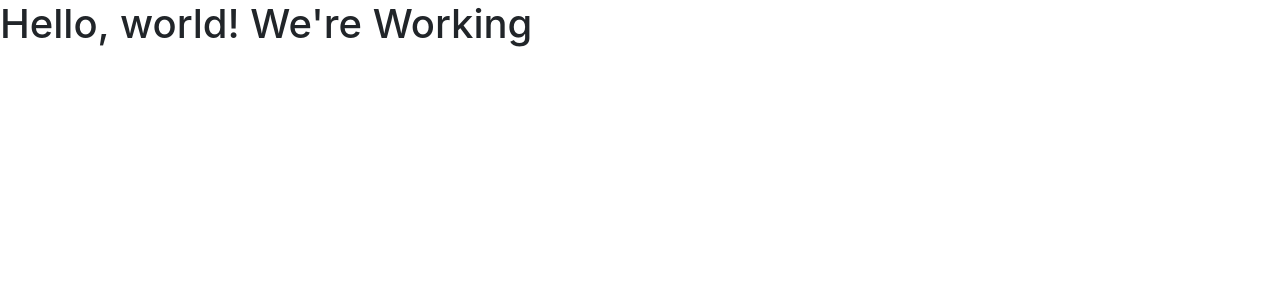
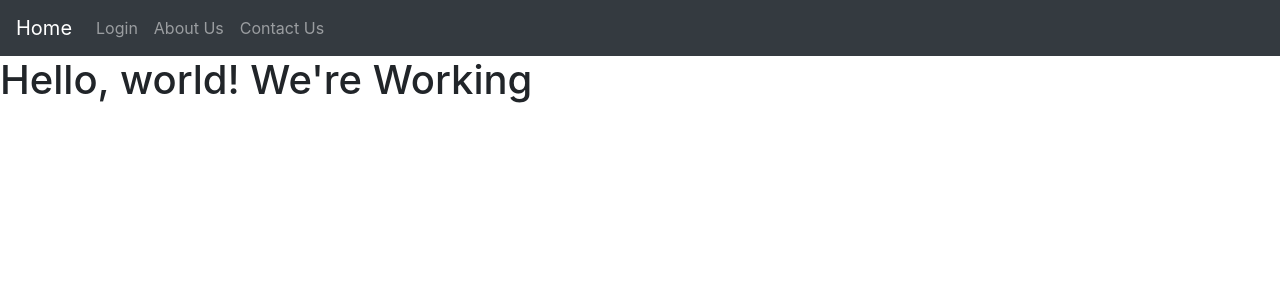
Before and after one commit to prakash-naikwadi/Blog-App, a Django app: page / in a window 1280 px wide. Shown: the top 300 px of the page. Run offline with Django 3.2, Linux system fonts and the light colour scheme; some libraries are stand-ins or nearby versions.

Commit message:
navebar.html,css.html,js.html files added and url links connected to navbar

```diff
--- a/blog/urls.py
+++ b/blog/urls.py
@@ -7,4 +7,6 @@ urlpatterns = [
 
     path('',views.home, name = 'BlogHome'),
     path('contact/',views.contact, name = 'BlogContact'),
+    path('about/',views.contact, name = 'about'),
+    path('login/', views.login_signup, name='login'),
 ]+ static(settings.MEDIA_URL,document_root=settings.MEDIA_ROOT)
--- a/blog/views.py
+++ b/blog/views.py
@@ -7,3 +7,6 @@ def contact(request):
     return HttpResponse('This is Http Respose(Manisha) Contact Page')
 def about(request):
     return HttpResponse('<h1>This is About Page of Blog</h1>')
+
+def login_signup(request):
+    return HttpResponse('<h1>This is login and signup page</h1>')
--- a/templates/base.html
+++ b/templates/base.html
@@ -7,19 +7,32 @@
     <meta name="viewport" content="width=device-width, initial-scale=1, shrink-to-fit=no">
 
     <!-- Bootstrap CSS -->
-    <link rel="stylesheet" href="https://stackpath.bootstrapcdn.com/bootstrap/4.5.2/css/bootstrap.min.css" integrity="sha384-JcKb8q3iqJ61gNV9KGb8thSsNjpSL0n8PARn9HuZOnIxN0hoP+VmmDGMN5t9UJ0Z" crossorigin="anonymous">
+    {% include 'base/css.html' %}
+
+
+    <!-- navebar block -->
+
+    {% include 'base/navebar.html' %}
 
     <title>Django Blog</title>
   </head>
   <body>
 
 
-    <h1>Hello, world! We're Working</h1>
+    <!-- blog_home.html block -->
+
+    {% block blog_home_block %}
+
+    {% endblock blog_home_block %}
+
 
     <!-- Optional JavaScript -->
     <!-- jQuery first, then Popper.js, then Bootstrap JS -->
-    <script src="https://code.jquery.com/jquery-3.5.1.slim.min.js" integrity="sha384-DfXdz2htPH0lsSSs5nCTpuj/zy4C+OGpamoFVy38MVBnE+IbbVYUew+OrCXaRkfj" crossorigin="anonymous"></script>
-    <script src="https://cdn.jsdelivr.net/npm/popper.js@1.16.1/dist/umd/popper.min.js" integrity="sha384-9/reFTGAW83EW2RDu2S0VKaIzap3H66lZH81PoYlFhbGU+6BZp6G7niu735Sk7lN" crossorigin="anonymous"></script>
-    <script src="https://stackpath.bootstrapcdn.com/bootstrap/4.5.2/js/bootstrap.min.js" integrity="sha384-B4gt1jrGC7Jh4AgTPSdUtOBvfO8shuf57BaghqFfPlYxofvL8/KUEfYiJOMMV+rV" crossorigin="anonymous"></script>
+
+    {% include 'base/js.html' %}
+
   </body>
+
+
+
 </html>
--- /dev/null
+++ b/templates/base/css.html
@@ -0,0 +1,2 @@
+<!-- Bootstrap CSS -->
+<link rel="stylesheet" href="https://stackpath.bootstrapcdn.com/bootstrap/4.5.2/css/bootstrap.min.css" integrity="sha384-JcKb8q3iqJ61gNV9KGb8thSsNjpSL0n8PARn9HuZOnIxN0hoP+VmmDGMN5t9UJ0Z" crossorigin="anonymous">
--- /dev/null
+++ b/templates/base/js.html
@@ -0,0 +1,6 @@
+<!-- Optional JavaScript -->
+<!-- jQuery first, then Popper.js, then Bootstrap JS -->
+
+<script src="https://code.jquery.com/jquery-3.5.1.slim.min.js" integrity="sha384-DfXdz2htPH0lsSSs5nCTpuj/zy4C+OGpamoFVy38MVBnE+IbbVYUew+OrCXaRkfj" crossorigin="anonymous"></script>
+<script src="https://cdn.jsdelivr.net/npm/popper.js@1.16.1/dist/umd/popper.min.js" integrity="sha384-9/reFTGAW83EW2RDu2S0VKaIzap3H66lZH81PoYlFhbGU+6BZp6G7niu735Sk7lN" crossorigin="anonymous"></script>
+<script src="https://stackpath.bootstrapcdn.com/bootstrap/4.5.2/js/bootstrap.min.js" integrity="sha384-B4gt1jrGC7Jh4AgTPSdUtOBvfO8shuf57BaghqFfPlYxofvL8/KUEfYiJOMMV+rV" crossorigin="anonymous"></script>
--- /dev/null
+++ b/templates/base/navebar.html
@@ -0,0 +1,13 @@
+<nav class="navbar navbar-expand-lg navbar-dark bg-dark">
+    <a class="navbar-brand" href="{%url 'BlogHome'%}">Home</a>
+    <button class="navbar-toggler" type="button" data-toggle="collapse" data-target="#navbarNavAltMarkup" aria-controls="navbarNavAltMarkup" aria-expanded="false" aria-label="Toggle navigation">
+      <span class="navbar-toggler-icon"></span>
+    </button>
+    <div class="collapse navbar-collapse" id="navbarNavAltMarkup">
+      <div class="navbar-nav">
+        <a class="nav-link" href="{%url 'BlogContact'%}">Login <span class="sr-only">(current)</span></a>
+        <a class="nav-link" href="{%url 'about'%}">About Us</a>
+        <a class="nav-link" href="{%url 'login'%}">Contact Us</a>
+      </div>
+    </div>
+  </nav>
--- a/templates/blog/blog_home.html
+++ b/templates/blog/blog_home.html
@@ -1 +1,10 @@
 {% extends 'base.html' %}
+
+
+{% block blog_home_block %}
+
+<div>
+    <h1>Hello, world! We're Working</h1>
+</div>
+
+{% endblock blog_home_block %}
```
